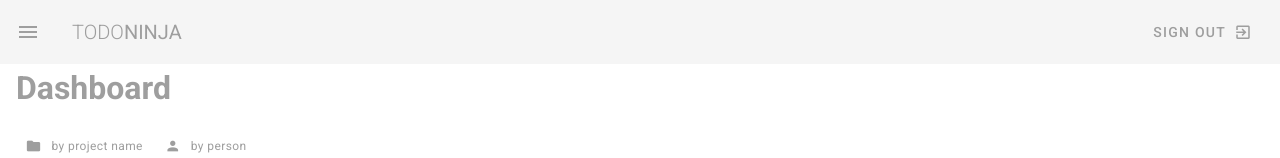
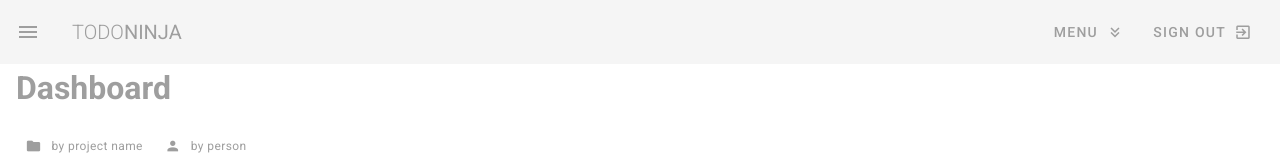
Before and after one commit to git-nori/_tr_vuetify-net-ninja, a Vue app: page / in a window 1280 px wide. Shown: the top 158 px of the page. Built offline with nearby package versions, Linux system fonts and the light colour scheme.

Commit message:
[#22 - Menus]

```diff
--- a/src/components/NavBar.vue
+++ b/src/components/NavBar.vue
@@ -9,6 +9,23 @@
       </v-toolbar-title>
       <!-- v-btnが右寄せになるようにスペースを入れる -->
       <v-spacer></v-spacer>
+
+      <!-- dropdown menu -->
+      <!-- offset-y => 下方向にdropdown menuを表示 -->
+      <v-menu offset-y>
+        <template v-slot:activator="{ on }">
+          <v-btn text v-on="on" color="grey">
+            <span>MENU</span>
+            <v-icon right>mdi-chevron-double-down</v-icon>
+          </v-btn>
+        </template>
+        <v-list>
+          <v-list-item v-for="(link, index) in links" :key="index" :to="link.route">
+            <v-list-item-title class="caption">{{ link.text }}</v-list-item-title>
+          </v-list-item>
+        </v-list>
+      </v-menu>
+
       <v-btn text color="grey">
         <span>sign out</span>
         <v-icon right>mdi-exit-to-app</v-icon>
```
